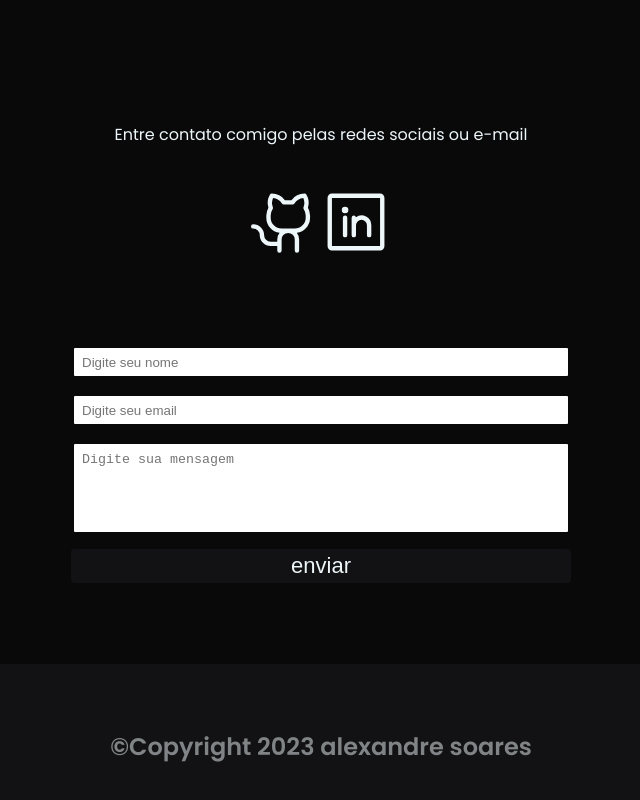
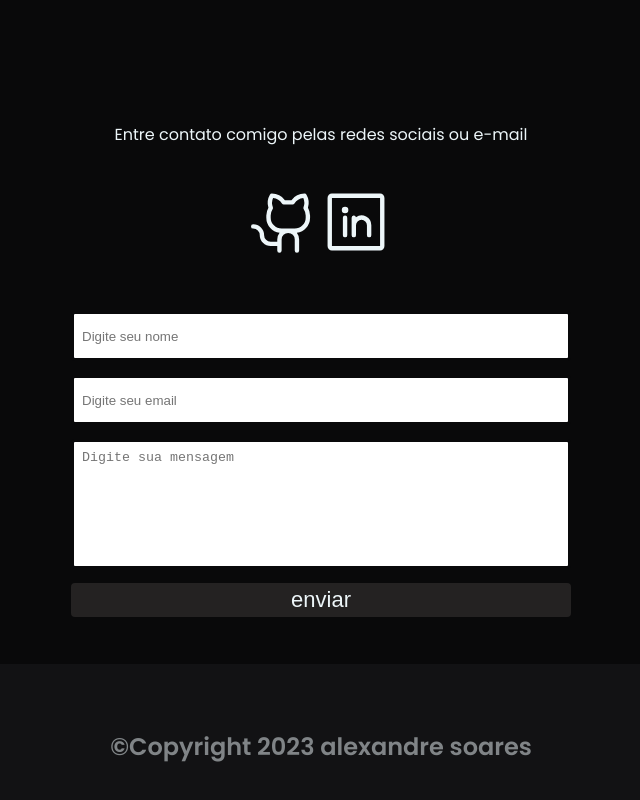
Before and after one commit to allesoares95/port, a Next.js app: page / in a window 1280 px wide. Shown: the part 3444-4244 px from the top of the page, without its empty margins (319-959 px from the left). Built offline with nearby package versions, Linux system fonts and the light colour scheme.

Commit message:
correcting project

```diff
--- a/src/components/About/styles.ts
+++ b/src/components/About/styles.ts
@@ -55,7 +55,7 @@ export const TextAbout = styled.p`
   font-size: 1.25rem;
 
   @media (max-width: 1020px) {
-    font-size: 0.85rem;
+    font-size: 0.8rem;
     padding: 0 5px;
   }
 `
--- a/src/components/FormContact/styles.ts
+++ b/src/components/FormContact/styles.ts
@@ -20,7 +20,7 @@ export const FormEmail = styled.form`
 
 export const PersonsName = styled.input`
   margin-bottom: 14px;
-  height: 34px;
+  height: 50px;
   border-radius: 4px;
   border: 0;
   padding: 0 8px;
@@ -30,7 +30,7 @@ export const PersonsName = styled.input`
 
 export const PersonsEmail = styled.input`
   margin-bottom: 14px;
-  height: 34px;
+  height: 50px;
   border-radius: 4px;
   border: 0;
   padding: 0 8px;
@@ -43,7 +43,7 @@ export const MessageSent = styled.textarea`
   border-radius: 4px;
   border: 0;
   padding: 8px;
-  height: 94px;
+  height: 130px;
   resize: none;
 
   border: ${(props) => props.theme.secundary} solid 3px;
@@ -54,7 +54,7 @@ export const Send = styled.input`
   border-radius: 4px;
   border: 0;
   cursor: pointer;
-  background-color: ${(props) => props.theme.background};
+  background-color: ${(props) => props.theme.menu};
   color: ${(props) => props.theme.text};
   font-size: 22px;
   font-weight: 500;
--- a/src/components/Project/styles.ts
+++ b/src/components/Project/styles.ts
@@ -47,12 +47,20 @@ export const ImgProject = styled.img`
   max-width: 450px;
   height: 300px;
   margin-bottom: 20px;
+
+  @media (max-width: 1020px) {
+    height: 200px;
+  }
 `
 
 export const TextProject = styled.p`
   text-align: center;
   margin-bottom: 20px;
   font-size: 1.2rem;
+
+  @media (max-width: 1020px) {
+    font-size: 0.8rem;
+  }
 `
 
 export const AcessProject = styled.a`
```
